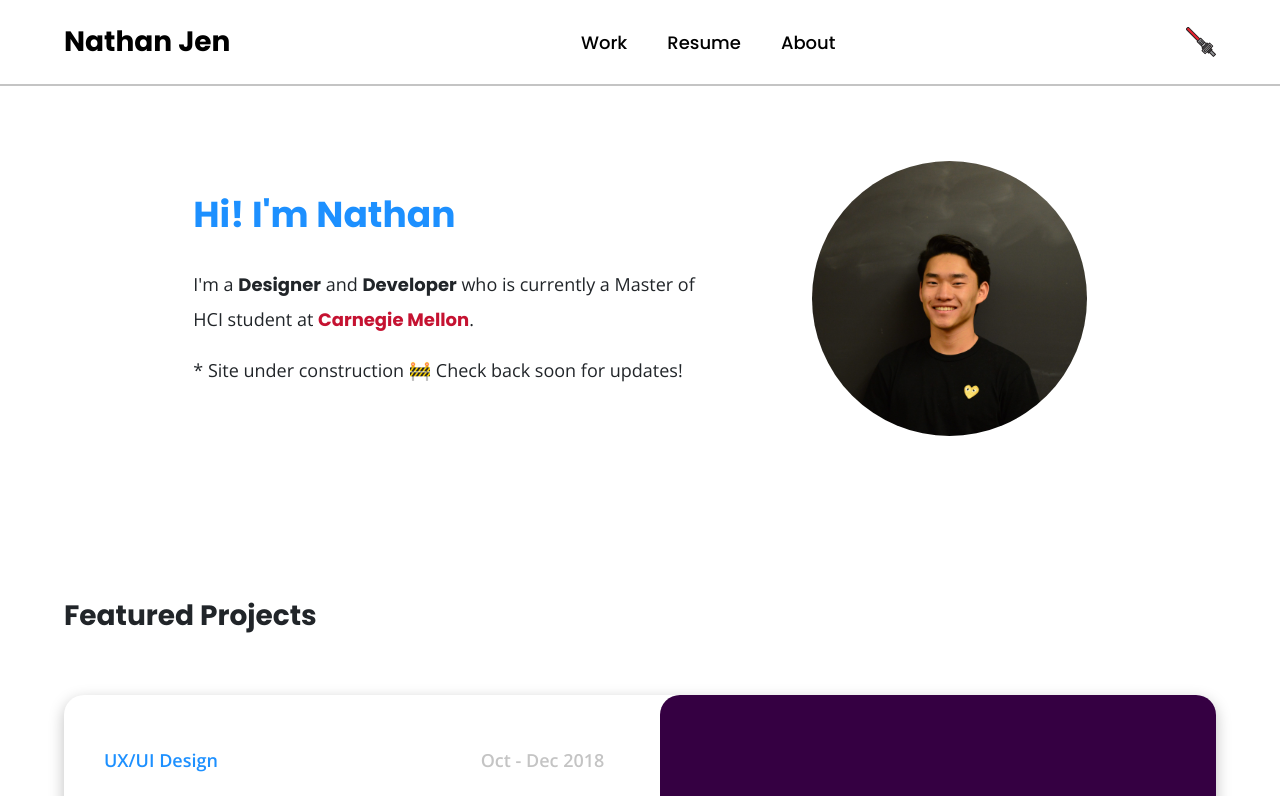
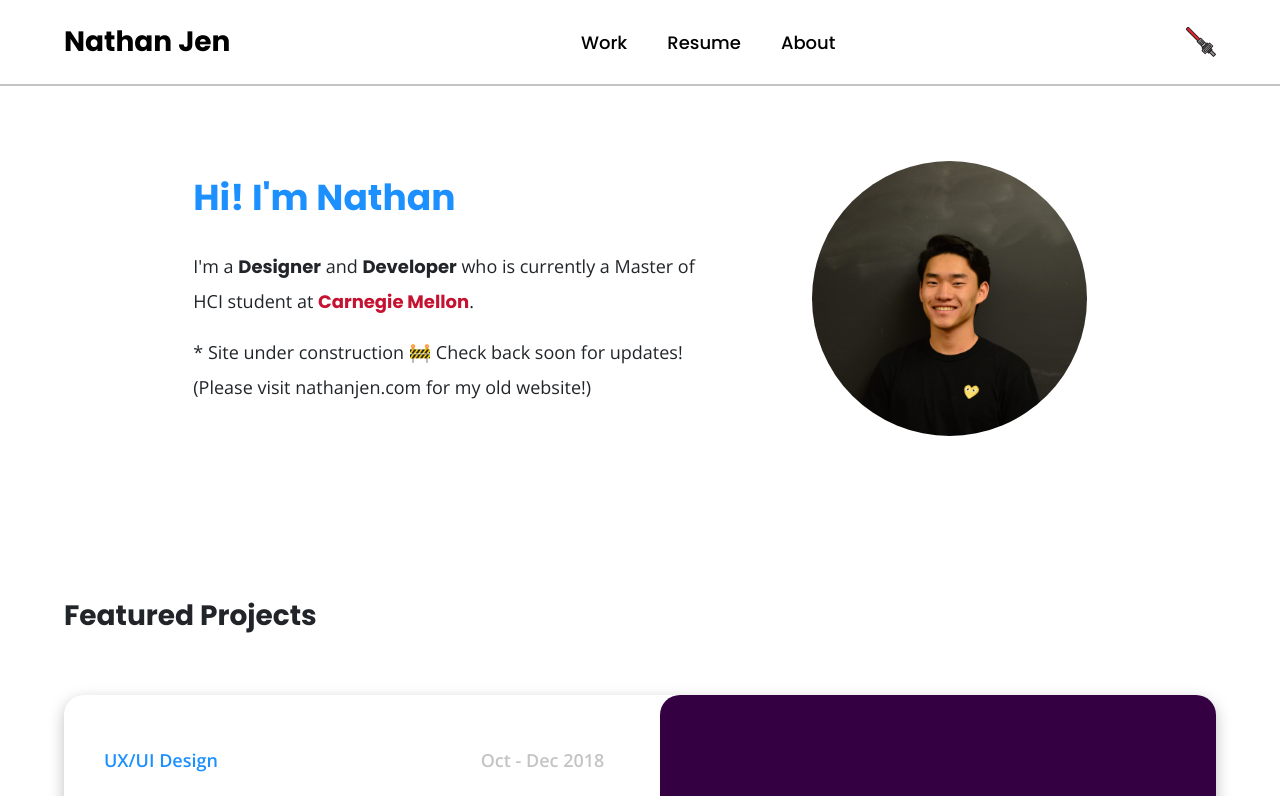
Before and after one commit to NathanJen/portfolio, a React (Create React App) app: page / in a window 1280 px wide. Shown: the top 796 px of the page. Built offline with nearby package versions, Linux system fonts and the light colour scheme.

Commit message:
Update HomePage.js

```diff
--- a/src/components/HomePage/HomePage.js
+++ b/src/components/HomePage/HomePage.js
@@ -18,7 +18,7 @@ function Intro () {
           <a href='https://www.hcii.cmu.edu/' className={styles.cmu} rel="noreferrer" target="_blank">Carnegie Mellon</a>.
         </p>
         <p>
-          * Site under construction 🚧 Check back soon for updates!
+          * Site under construction 🚧 Check back soon for updates! (Please visit nathanjen.com for my old website!)
         </p>
       </div>
       <div className={styles.headshotContainer}>
```
